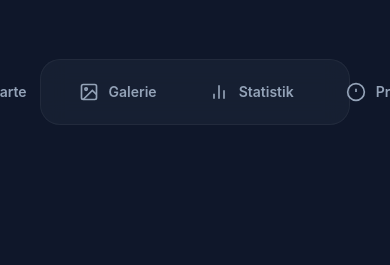
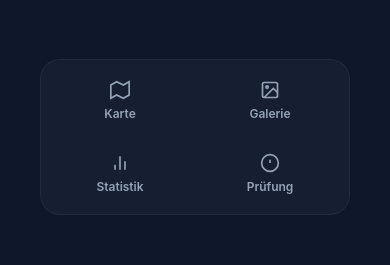
Before and after one commit to dodi110480/heritago, an Angular app: page / in a window 390 px wide. Shown: the part 1433-1698 px from the top of the page. Built offline with nearby package versions, Linux system fonts and the light colour scheme; no server answers; sample sign-in values are in the browser's storage.

Commit message:
fix: dashboard links and mobile responsiveness

```diff
--- a/src/app/app.routes.ts
+++ b/src/app/app.routes.ts
@@ -56,6 +56,26 @@ export const routes: Routes = [
         canActivate: [authGuard]
     },
     {
+        path: 'map',
+        loadComponent: () => import('./map-view').then(m => m.MapView),
+        canActivate: [authGuard]
+    },
+    {
+        path: 'media',
+        loadComponent: () => import('./media-gallery').then(m => m.MediaGallery),
+        canActivate: [authGuard]
+    },
+    {
+        path: 'statistics',
+        loadComponent: () => import('./statistics').then(m => m.StatisticsDashboard),
+        canActivate: [authGuard]
+    },
+    {
+        path: 'diagnostics',
+        loadComponent: () => import('./diagnostics').then(m => m.Diagnostics),
+        canActivate: [authGuard]
+    },
+    {
         path: '',
         loadComponent: () => import('./dashboard').then(m => m.Dashboard),
         canActivate: [authGuard]
--- a/src/app/dashboard.css
+++ b/src/app/dashboard.css
@@ -478,3 +478,24 @@
         font-size: 2.5rem;
     }
 }
+
+@media (max-width: 600px) {
+    .secondary-nav {
+        display: grid;
+        grid-template-columns: 1fr 1fr;
+        gap: 8px;
+        padding: 8px;
+    }
+
+    .secondary-nav a {
+        padding: 12px 8px;
+        justify-content: center;
+        flex-direction: column;
+        gap: 6px;
+        text-align: center;
+    }
+
+    .secondary-nav a span {
+        font-size: 0.75rem;
+    }
+}
```
